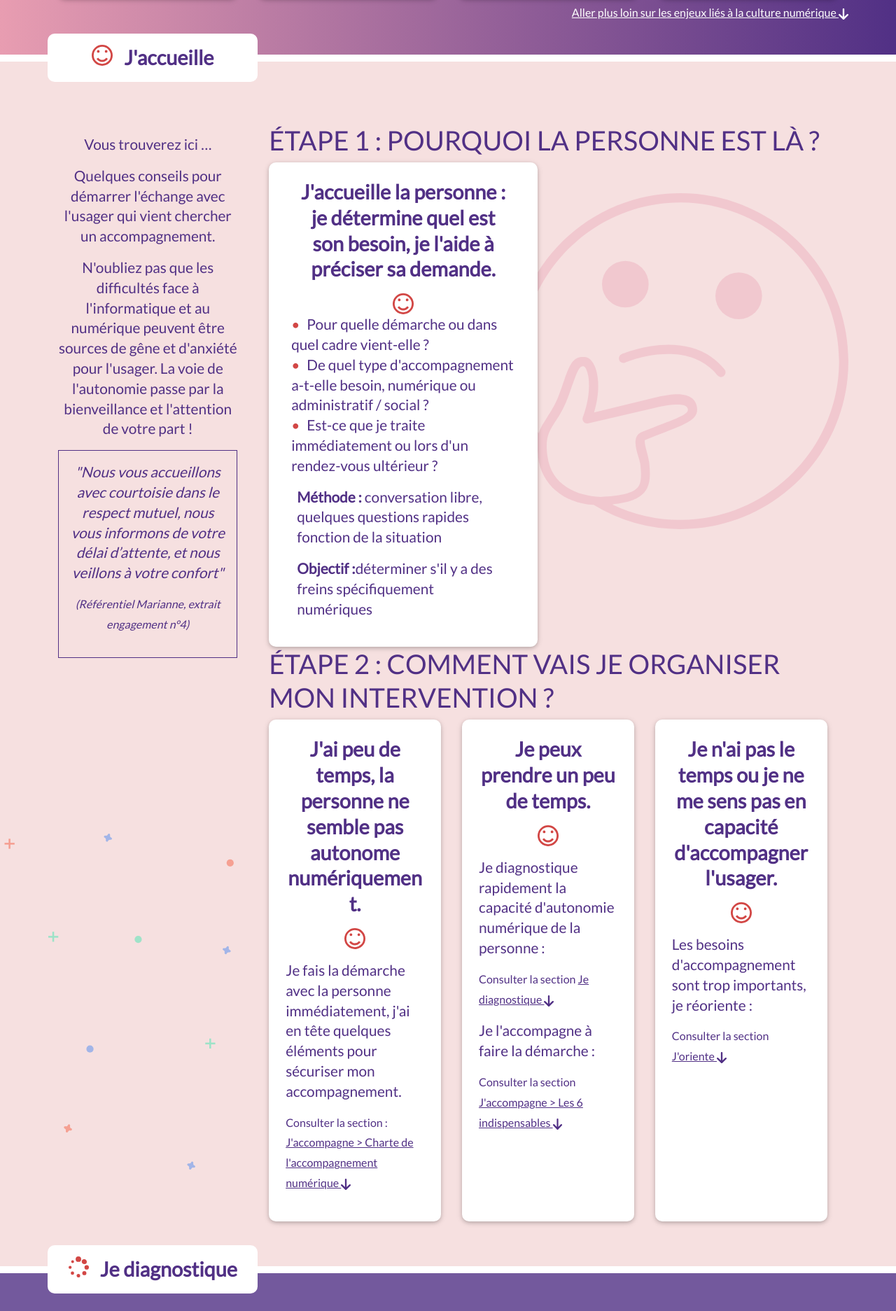
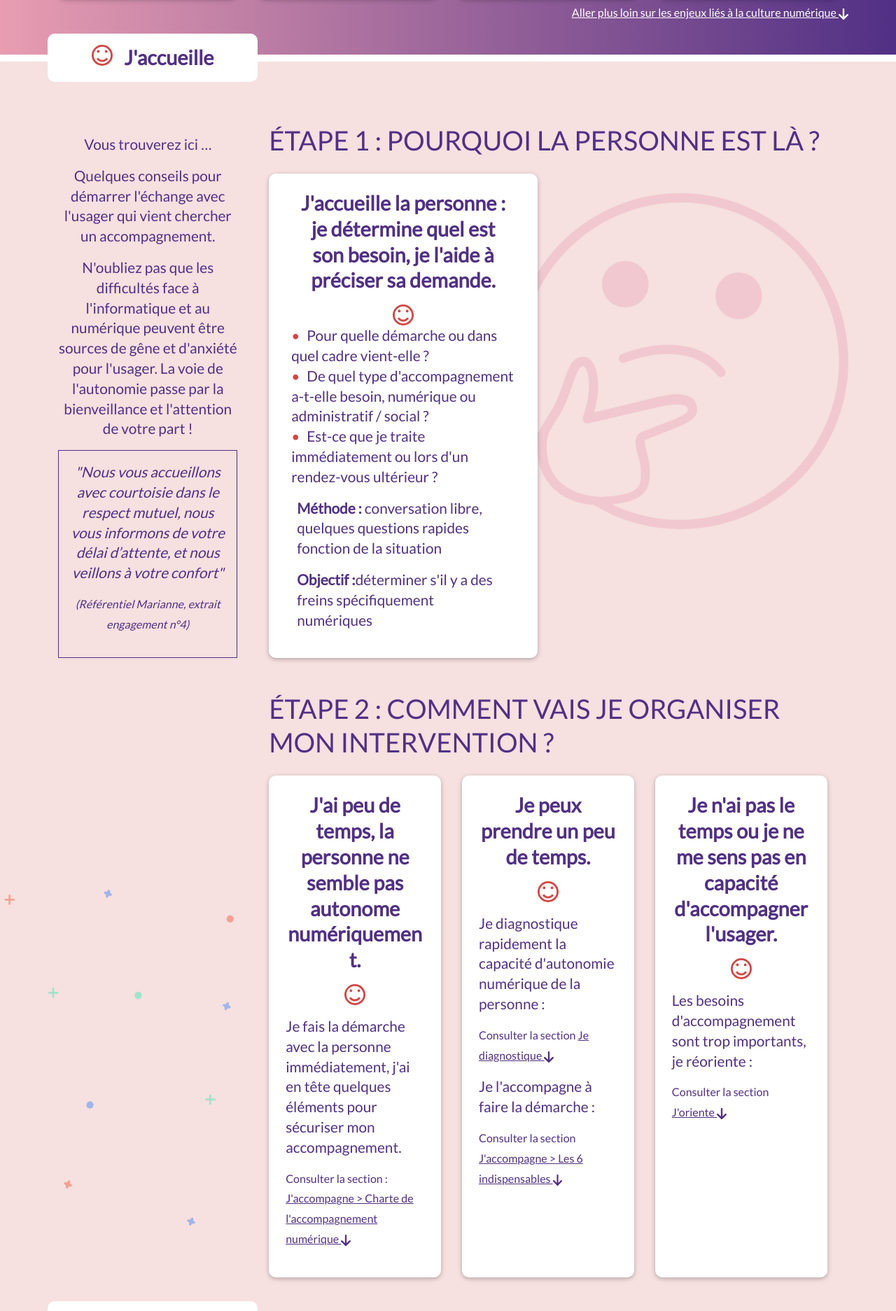
Before and after one commit to SocieteNumerique/kit, a Jekyll site: the page built from index.html, in a window 1280 px wide. Shown: the part 1238-3111 px from the top of the page at 70% size. Built offline with Jekyll 4.4.1, drawn with Linux system fonts in a browser that asks for light colours; nearby versions of some CDN libraries.

Commit message:
bugfix: issue 31 - espacement entre les sous-blocs

```diff
--- a/_includes/jaccompagne.html
+++ b/_includes/jaccompagne.html
@@ -13,7 +13,7 @@
                     </div>
                     <div class="col-md-9 col-12">
                         <div class="row">
-                            <div class="col-12">
+                            <div class="col-12 mb-3">
                                 <h3>Charte de l'accompagnement numérique</h3>
                             </div>
                             <div class="col-xl-4 col-md-6 col-12 mb-3">
@@ -57,9 +57,9 @@
                                 <p>Consulter les <a href="https://www.maisondeservicesaupublic.fr/sites/default/files/public/atoms/files/les_10_regles.pdf" class="small-img underlink prpl">"10 règles d'or de l'accompagnement"<span><img src="{{ site.url }}/images/right-top-purple.svg"></img></span></a> produit pour les Maisons de Services Aux Publics.</p>
                             </div>
                         </div>
-                        <div class="row mt-4" id="6indispensables">
+                        <div class="row mt-5" id="6indispensables">
                             <img class="back-img-left" src="{{ site.url }}/images/etoiles.svg">
-                            <div class="col-12">
+                            <div class="col-12 mb-3">
                                 <h3>Les 6 indispensables</h3>
                             </div>
                             <div class="col-xl-4 col-md-6 col-12 mb-3">
--- a/_includes/jaccueille.html
+++ b/_includes/jaccueille.html
@@ -19,7 +19,7 @@
                     <div class="col-md-9 col-12">
                         <div class="row">
                             <img class="back-img" src="{{ site.url }}/images/emoti-think.svg">
-                            <div class="col-12">
+                            <div class="col-12 mb-3">
                                 <h3>étape 1 : pourquoi la personne est là ?</h3>
                             </div>
                             <div class="col-xl-6 col-md-8 col-12">
@@ -38,9 +38,9 @@
                                 </div>
                             </div>
                         </div>
-                        <div class="row">
+                        <div class="row mt-5">
                             <img class="back-img-left" src="{{ site.url }}/images/etoiles.svg">
-                            <div class="col-12">
+                            <div class="col-12 mb-3">
                                 <h3>étape 2 :  Comment vais je organiser mon intervention ?</h3>
                             </div>
                             <div class="col-xl-4 col-md-6 col-12 mb-3">
--- a/_includes/jediagnostique.html
+++ b/_includes/jediagnostique.html
@@ -13,7 +13,7 @@
                     </div>
                     <div class="col-md-9 col-12">
                         <div class="row">
-                            <div class="col-12">
+                            <div class="col-12 mb-3">
                                 <h3 class="wht">étape 1 : Primo diagnostic</h3>
                             </div>
                             <div class="col-xl-4 col-md-6 col-12 mb-3">
@@ -62,9 +62,9 @@
                                 </div>
                             </div>
                         </div>
-                        <div class="row">
+                        <div class="row mt-5">
                             <img class="back-img-left" src="{{ site.url }}/images/etoiles.svg">
-                            <div class="col-12">
+                            <div class="col-12 mb-3">
                                 <h3 class="wht">étape 2 : Diagnostic plus approfondi</h3>
                             </div>
                             <div class="col-xl-4 col-md-6 col-12 mb-3">
--- a/_includes/joriente.html
+++ b/_includes/joriente.html
@@ -15,7 +15,7 @@
                         <div class="row">
                             <img class="back-img" src="{{ site.url }}/images/orienter-pink.svg">
                             <img class="back-img-left" src="{{ site.url }}/images/etoiles.svg">
-                            <div class="col-12">
+                            <div class="col-12 mb-3">
                                 <h3 class="wht">Orientation des personnes vers un accompagnement adapté</h3>
                             </div>
                             <div class="col-xl-4 col-md-6 col-12 mb-3">
```
